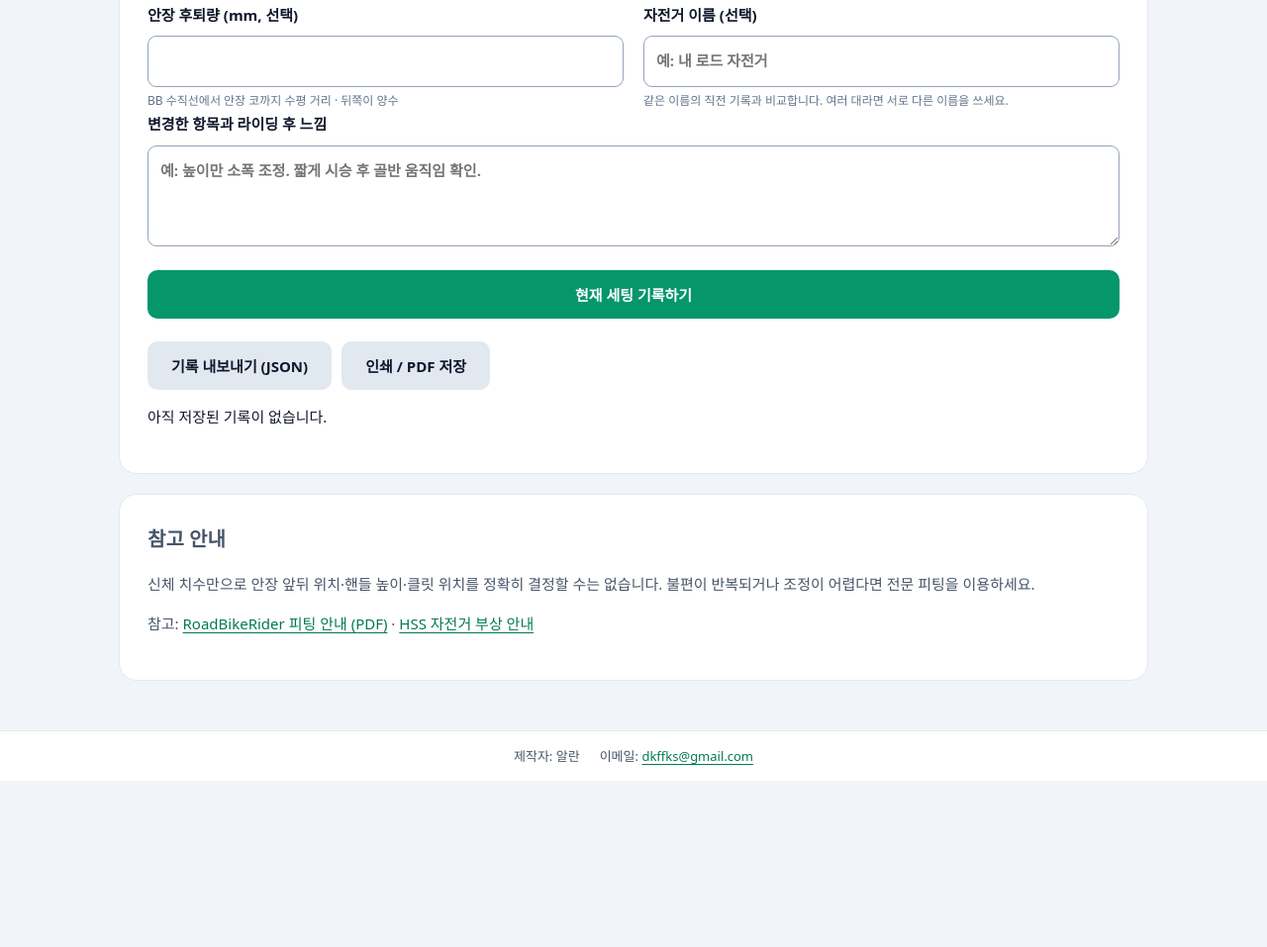
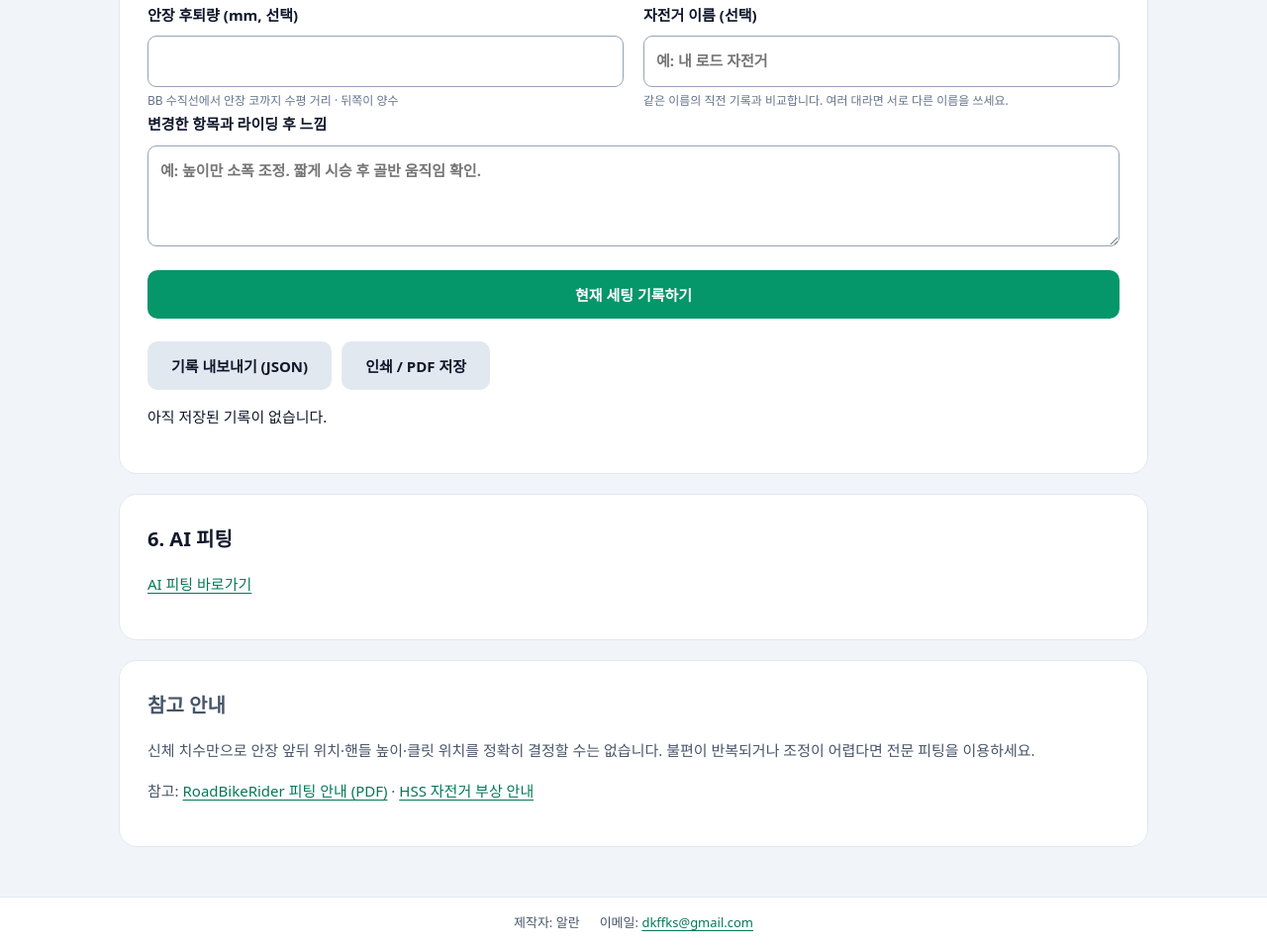
Before and after one commit to allanallankim/go_bike, a website: page bike-fit.html in a window 1280 px wide. Shown: the part 3473-4430 px from the top of the page at 99% size. Before the commit the page ends 4262 px from the top, so only its background shows below. Drawn offline with Linux system fonts and the light colour scheme.

Commit message:
Add AI fitting link as sixth self-fitting section

```diff
--- a/bike-fit.html
+++ b/bike-fit.html
@@ -139,6 +139,10 @@
       <p id="storage-status" role="status" aria-live="polite"></p><div class="actions no-print"><button id="export-records" type="button" class="secondary">기록 내보내기 (JSON)</button><button id="print-fit" type="button" class="secondary">인쇄 / PDF 저장</button></div>
       <div id="fit-records"></div>
     </section>
+    <section class="card" aria-labelledby="ai-fit-title">
+      <h2 id="ai-fit-title">6. AI 피팅</h2>
+      <p><a href="https://go-bike-fitting.onrender.com/" target="_blank" rel="noopener noreferrer">AI 피팅 바로가기</a></p>
+    </section>
     <section class="card notes"><h2>참고 안내</h2><p>신체 치수만으로 안장 앞뒤 위치·핸들 높이·클릿 위치를 정확히 결정할 수는 없습니다. 불편이 반복되거나 조정이 어렵다면 전문 피팅을 이용하세요.</p>
       <p>참고: <a href="https://www.roadbikerider.com/wp-content/uploads/2018/04/1BikeFitEbookENHANCED.pdf" target="_blank" rel="noopener noreferrer">RoadBikeRider 피팅 안내 (PDF)</a> · <a href="https://www.hss.edu/health-library/move-better/common-cycling-injuries" target="_blank" rel="noopener noreferrer">HSS 자전거 부상 안내</a></p>
     </section>
```
